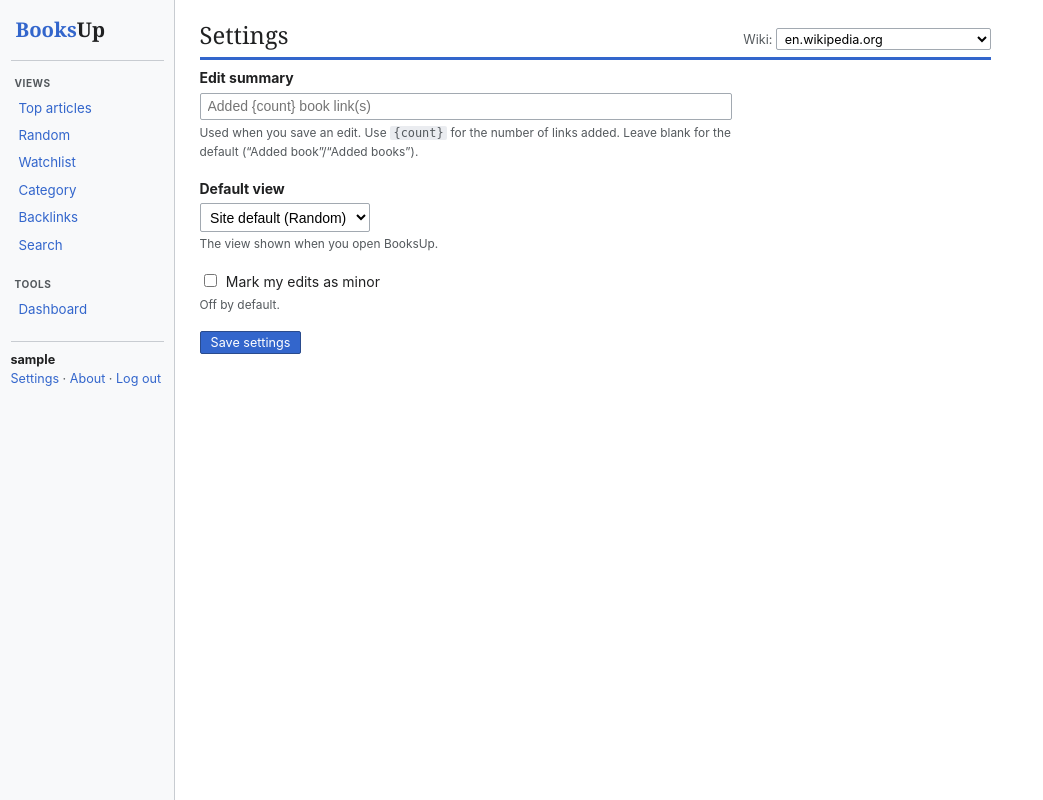
After one commit to greencardamom/bup, a Flask app: page /settings in a window 1280 px wide. The commit adds this page. Shown: the whole page, without its empty margins (0-1043 px from the left). Run offline with Flask 3, Linux system fonts and the light colour scheme; the visitor is signed in with stand-in values (Sample User, id 1); parts of the project's set-up code (start-up, migrations or seed data) failed here and were passed over.

Commit message:
user accounts v1: ToolsDB prefs (custom summary {count}, default view, minor), Settings page, personal stats on Dashboard

```diff
--- a/python/src/app.py
+++ b/python/src/app.py
@@ -32,6 +32,7 @@ from requests_toolbelt.utils import dump
 
 from common import cache  # see common.py
 import db as dbmod
+import userdb
 import bookbot
 import wiki
 import wikis
@@ -98,6 +99,55 @@ def close_db(exc):
         conn.close()
 
 
+# --- ToolsDB connection for per-user data (best-effort; never fatal) -------
+
+def get_userdb():
+    """Per-request ToolsDB connection. May raise if ToolsDB is unreachable;
+    callers must treat per-user data as best-effort (defaults on failure)."""
+    if "userdb" not in flask.g:
+        flask.g.userdb = userdb.connect()
+    return flask.g.userdb
+
+
+@app.teardown_appcontext
+def close_userdb(exc):
+    conn = flask.g.pop("userdb", None)
+    if conn is not None:
+        try:
+            conn.close()
+        except Exception:
+            pass
+
+
+DEFAULT_PREFS = {"edit_summary": None, "default_view": None, "minor": 0}
+
+
+def current_prefs():
+    """The logged-in user's prefs, cached in the session so the hot paths don't
+    hit ToolsDB every request. Falls back to defaults (uncached, so it retries)
+    if ToolsDB is unavailable."""
+    cached = flask.session.get("prefs")
+    if cached is not None:
+        return cached
+    prefs = dict(DEFAULT_PREFS)
+    try:
+        row = userdb.get_prefs(get_userdb(), flask.session["username"])
+        if row:
+            prefs.update({k: row.get(k) for k in DEFAULT_PREFS})
+        flask.session["prefs"] = prefs        # cache only on a successful load
+    except Exception:
+        pass
+    return prefs
+
+
+def render_summary(template, count):
+    """The edit summary for an apply: the user's template with {count}
+    substituted, or the default pluralization when unset."""
+    if template:
+        return template.replace("{count}", str(count))
+    return "Added book" if count == 1 else "Added books"
+
+
 def log_line(filename, line):
     # Logs live alongside the database (the db/ directory).
     path = os.path.join(os.path.dirname(dbmod.db_path()), filename)
@@ -123,7 +173,8 @@ def nocache(view):
 
 
 # from: https://github.com/dissemin/oabot/blob/master/src/app.py
-def edit_wiki_page(page_name, content, access_token, summary=None, bot=False):
+def edit_wiki_page(page_name, content, access_token, summary=None, bot=False,
+                   minor=False):
     auth = OAuth1(
         app.config['CONSUMER_KEY'],
         app.config['CONSUMER_SECRET'],
@@ -150,6 +201,7 @@ def edit_wiki_page(page_name, content, access_token, summary=None, bot=False):
     }
     if bot:
         data['bot'] = '1'
+    data['minor' if minor else 'notminor'] = '1'
 
     r = requests.post('https://en.wikipedia.org/w/api.php', data=data, auth=auth)
 
@@ -356,7 +408,10 @@ def main():
             'index.html', username=username, greeting=greeting)
 
     wiki_id = current_wiki()
-    view = request.args.get('view', DEFAULT_VIEW)
+    # No explicit ?view= -> the user's saved default, else the site default.
+    view = request.args.get('view')
+    if not view:
+        view = current_prefs().get('default_view') or DEFAULT_VIEW
     if view not in VIEW_TITLES:
         view = DEFAULT_VIEW
 
@@ -539,6 +594,19 @@ def dashboard():
         has_data=wikis.has_data(wiki_id), corpus=corpus,
         can_view_stats=can_view_stats)
 
+    # "Your activity": the logged-in user's own stats (best-effort; ToolsDB).
+    try:
+        udb = get_userdb()
+        ctx['ustats'] = userdb.user_stats(udb, username)
+        uedits = userdb.recent_edits(udb, username, limit=20)
+        for e in uedits:
+            e['diff_url'] = _diff_url(wiki_id, e.get('oldrevid'),
+                                      e.get('newrevid'))
+        ctx['uedits'] = uedits
+    except Exception:
+        ctx['ustats'] = None
+        ctx['uedits'] = []
+
     if can_view_stats:
         recs = _read_stats_records()
         years = sorted({r["date"][:4] for r in recs if r.get("date")})
@@ -580,6 +648,47 @@ def dashboard():
             api_totals=api_totals, days=len(trecs))
 
     return flask.render_template('dashboard.html', **ctx)
+
+
+# --- Settings (per-user prefs in ToolsDB) ---------------------------------
+
+@app.route('/settings', methods=['GET', 'POST'])
+@nocache
+def settings():
+    """Per-user preferences: custom edit summary ({count} placeholder), default
+    landing view, and a minor-edit flag. Stored in ToolsDB."""
+    username = flask.session.get('username', None)
+    if not username:
+        return flask.render_template(
+            'index.html', username=username, greeting=app.config['GREETING'])
+
+    saved = error = None
+    if request.method == 'POST':
+        edit_summary = (request.form.get('edit_summary') or '').strip()[:500]
+        default_view = request.form.get('default_view') or ''
+        if default_view not in VIEW_TITLES:
+            default_view = ''
+        minor = bool(request.form.get('minor'))
+        try:
+            userdb.save_prefs(get_userdb(), username, edit_summary,
+                              default_view, minor)
+            # Keep the session cache in step so the change takes effect at once.
+            flask.session['prefs'] = {
+                "edit_summary": edit_summary or None,
+                "default_view": default_view or None,
+                "minor": 1 if minor else 0}
+            saved = True
+        except Exception:
+            error = ("Could not save settings — the preferences database is "
+                     "unavailable. Please try again.")
+
+    wiki_id = current_wiki()
+    return flask.render_template(
+        'settings.html', username=username, view='settings', wiki=wiki_id,
+        wiki_label=wikis.get(wiki_id)['label'], wikis=wikis.selector_list(),
+        has_data=wikis.has_data(wiki_id), prefs=current_prefs(),
+        view_titles=VIEW_TITLES, default_view_id=DEFAULT_VIEW,
+        saved=saved, error=error)
 
 
 # --- Inline preview fragment (for the in-row expand in the worklist) ------
@@ -708,9 +817,11 @@ def _apply_with_wikitext(record, username, wikitext, indices=None):
         return {"status": "none", "count": 0, "page": page}
 
     access_token = flask.session.get('access_token', None)
-    summary = "Added book" if count == 1 else "Added books"
+    prefs = current_prefs()
+    summary = render_summary(prefs.get("edit_summary"), count)
 
-    edited = edit_wiki_page(page, new_content, access_token, summary)
+    edited = edit_wiki_page(page, new_content, access_token, summary,
+                            minor=bool(prefs.get("minor")))
     if edited:
         # Citations bup just applied (present before, now replaced) -> bupUI;
         # reconcile against the content we posted (prunes them, drops the page).
@@ -718,6 +829,12 @@ def _apply_with_wikitext(record, username, wikitext, indices=None):
                                  applied_oldcites=present_before)
         log_line('log.txt', "%s ---- %s ---- %d ---- %s ---- Success"
                  % (page, username, count, date.today()))
+        # Per-user stats (best-effort; never block on ToolsDB).
+        try:
+            userdb.record_edit(get_userdb(), username, page, count,
+                               edited.get("oldrevid"), edited.get("newrevid"))
+        except Exception:
+            pass
         return {"status": "ok", "count": count, "page": page,
                 "oldrevid": edited.get("oldrevid"),
                 "newrevid": edited.get("newrevid")}
--- a/python/src/static/bup-ui.css
+++ b/python/src/static/bup-ui.css
@@ -237,6 +237,35 @@ table.bu-table td.dim { color: var(--text-subtle); }
   border-radius: 2px;
 }
 .bu-notice.bu-empty { color: var(--text-subtle); }
+.bu-notice-error { border-left-color: var(--link-red); }
+
+/* --- Settings form ----------------------------------------------------- */
+
+.bu-settings { max-width: 38em; margin-top: 0.5em; }
+.bu-field { margin-bottom: 1.25em; }
+.bu-field > label { display: block; font-weight: bold; margin-bottom: 0.3em; }
+.bu-field input[type="text"] {
+  width: 100%;
+  font-size: 1em;
+  padding: 0.35em 0.5em;
+  border: 1px solid var(--border);
+  border-radius: 2px;
+}
+.bu-field select {
+  font-size: 1em;
+  padding: 0.3em 0.4em;
+  border: 1px solid var(--border);
+  border-radius: 2px;
+  background: var(--bg);
+}
+.bu-field-help { font-size: 0.85em; color: var(--text-subtle); margin: 0.3em 0 0; }
+.bu-field-help code {
+  background: var(--bg-panel-2);
+  padding: 0 0.3em;
+  border-radius: 2px;
+}
+.bu-check { font-weight: normal !important; }
+.bu-check input { margin-right: 0.4em; }
 
 mark.red { color: var(--link-red); background: none; }
 
--- a/python/src/templates/layout.html
+++ b/python/src/templates/layout.html
@@ -47,6 +47,7 @@
     {% if username %}
     <div class="bu-userbox">
       <div class="bu-username">{{ username }}</div>
+      <a href="{{ url_for('settings') }}"{{ ' class="active"' if view == 'settings' else '' }}>Settings</a> ·
       <a href="{{ url_for('about') }}">About</a> ·
       <a href="{{ url_for('logout') }}">Log out</a>
     </div>
--- /dev/null
+++ b/python/src/templates/settings.html
@@ -0,0 +1,47 @@
+{% extends "layout.html" %}
+
+{% block title %}Settings{% endblock %}
+
+{% block content %}
+
+{% if saved %}
+<div class="bu-notice">Settings saved.</div>
+{% elif error %}
+<div class="bu-notice bu-notice-error">{{ error }}</div>
+{% endif %}
+
+<form class="bu-settings" method="post" action="{{ url_for('settings') }}">
+
+  <div class="bu-field">
+    <label for="bu-summary">Edit summary</label>
+    <input id="bu-summary" type="text" name="edit_summary" maxlength="500"
+           value="{{ prefs.edit_summary or '' }}"
+           placeholder="Added {count} book link(s)">
+    <p class="bu-field-help">Used when you save an edit. Use
+      <code>{count}</code> for the number of links added. Leave blank for the
+      default (“Added book”/“Added books”).</p>
+  </div>
+
+  <div class="bu-field">
+    <label for="bu-defview">Default view</label>
+    <select id="bu-defview" name="default_view">
+      <option value="">Site default ({{ view_titles[default_view_id] }})</option>
+      {% for vid, label in view_titles.items() %}
+      <option value="{{ vid }}"{{ ' selected' if prefs.default_view == vid else '' }}>{{ label }}</option>
+      {% endfor %}
+    </select>
+    <p class="bu-field-help">The view shown when you open BooksUp.</p>
+  </div>
+
+  <div class="bu-field">
+    <label class="bu-check">
+      <input type="checkbox" name="minor" value="1"{{ ' checked' if prefs.minor else '' }}>
+      Mark my edits as minor
+    </label>
+    <p class="bu-field-help">Off by default.</p>
+  </div>
+
+  <input class="bu-btn bu-btn-primary" type="submit" value="Save settings">
+</form>
+
+{% endblock %}
```
Also changed, not shown: python/src/templates/dashboard.html (+28 -0 lines), python/src/userdb.py (added, +153 -0 lines).
